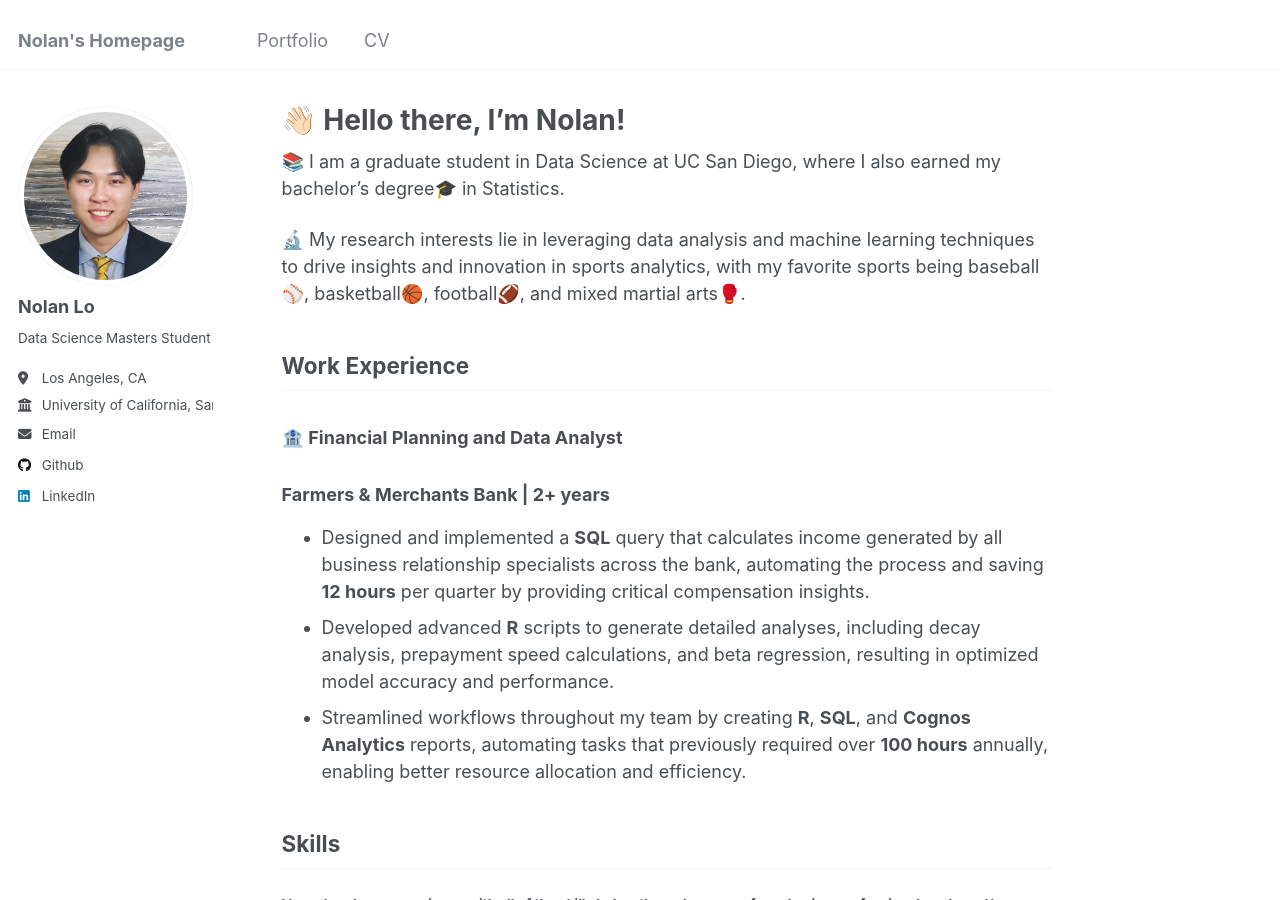
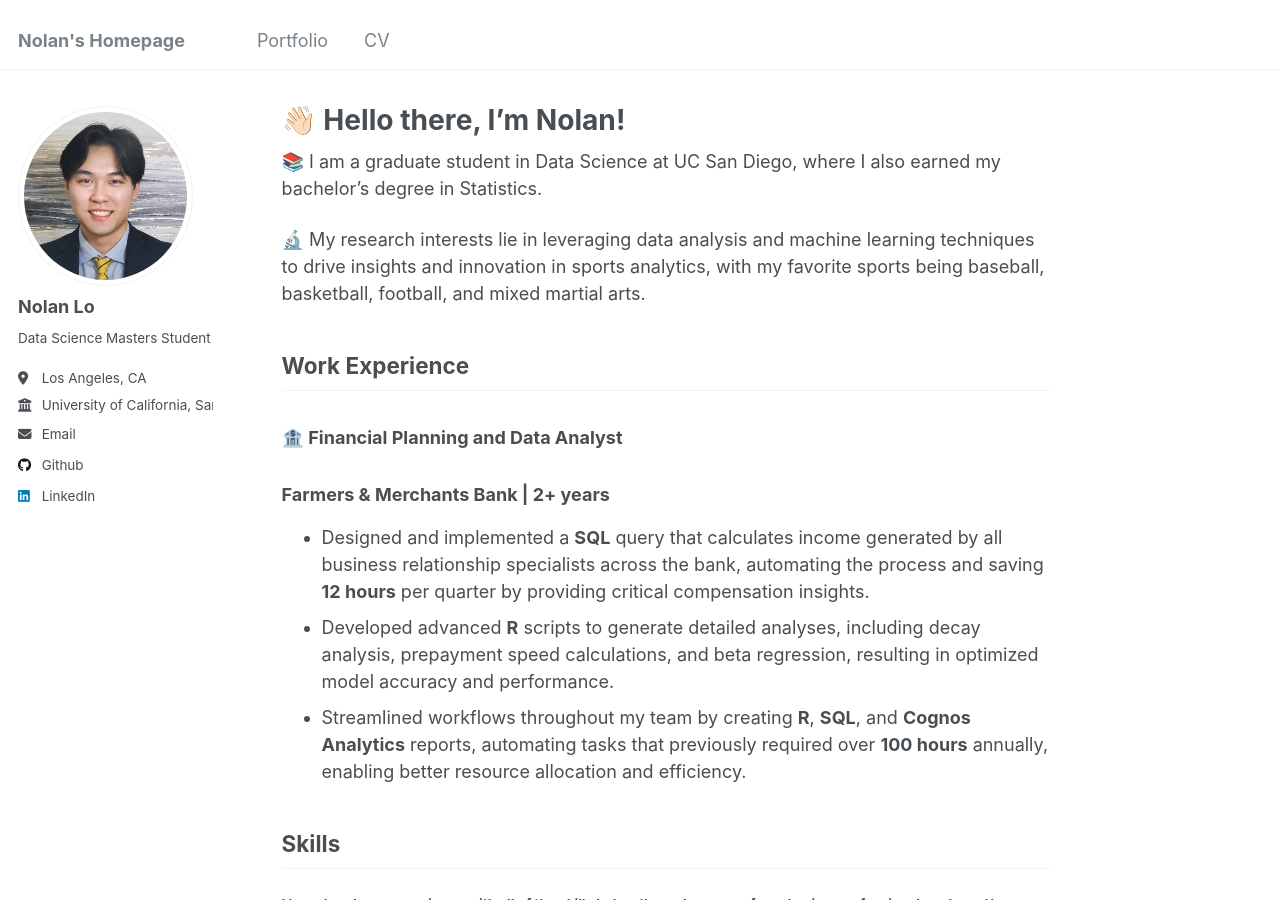
Before and after one commit to Nolan-Lo/Nolan-Lo.github.io, a Jekyll site: the page built from _pages/about.md, in a window 1280 px wide and 900 px high. Built offline with Jekyll 4.4.1, drawn with Linux system fonts in a browser that asks for light colours.

```diff
--- a/_pages/about.md
+++ b/_pages/about.md
@@ -7,9 +7,9 @@ redirect_from:
   - /about.html
 ---
 
-📚 I am a graduate student in Data Science at UC San Diego, where I also earned my bachelor's degree🎓 in Statistics.
+📚 I am a graduate student in Data Science at UC San Diego, where I also earned my bachelor's degree in Statistics.
 
-🔬 My research interests lie in leveraging data analysis and machine learning techniques to drive insights and innovation in sports analytics, with my favorite sports being baseball⚾, basketball🏀, football🏈, and mixed martial arts🥊.
+🔬 My research interests lie in leveraging data analysis and machine learning techniques to drive insights and innovation in sports analytics, with my favorite sports being baseball, basketball, football, and mixed martial arts.
 
 
 ## Work Experience
```
